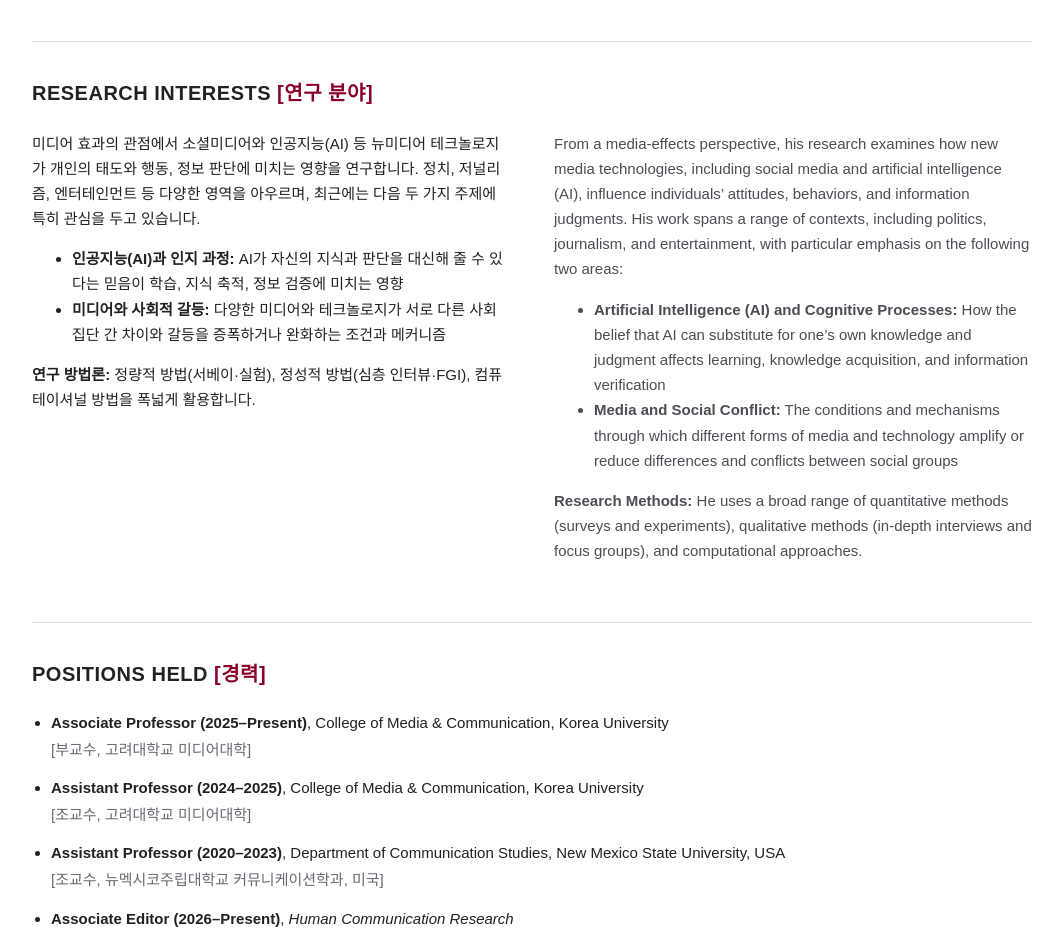
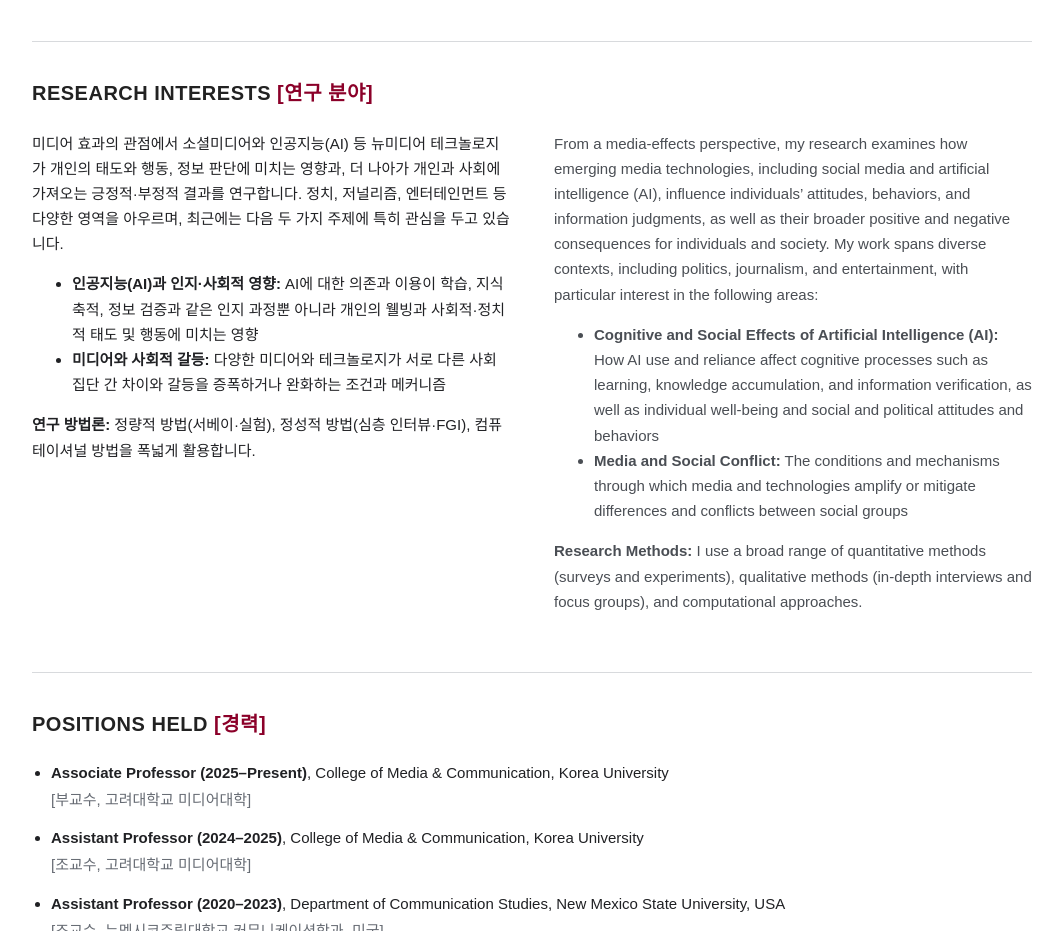
Before and after one commit to sangwonlee-ku/sangwonlee-ku.github.io, a plain HTML site: page index.html in a window 1280 px wide. Shown: the part 785-1716 px from the top of the page, without its empty margins (108-1171 px from the left). Drawn offline with Linux system fonts and the light colour scheme.

Commit message:
Update index.html

```diff
--- a/index.html
+++ b/index.html
@@ -92,10 +92,10 @@
   <div class="bilingual-copy research-copy">
 
     <div lang="ko">
-      <p>미디어 효과의 관점에서 소셜미디어와 인공지능(AI) 등 뉴미디어 테크놀로지가 개인의 태도와 행동, 정보 판단에 미치는 영향을 연구합니다. 정치, 저널리즘, 엔터테인먼트 등 다양한 영역을 아우르며, 최근에는 다음 두 가지 주제에 특히 관심을 두고 있습니다.</p>
+      <p>미디어 효과의 관점에서 소셜미디어와 인공지능(AI) 등 뉴미디어 테크놀로지가 개인의 태도와 행동, 정보 판단에 미치는 영향과, 더 나아가 개인과 사회에 가져오는 긍정적·부정적 결과를 연구합니다. 정치, 저널리즘, 엔터테인먼트 등 다양한 영역을 아우르며, 최근에는 다음 두 가지 주제에 특히 관심을 두고 있습니다.</p>
 
       <ul class="research-list">
-        <li><strong>인공지능(AI)과 인지 과정:</strong> AI가 자신의 지식과 판단을 대신해 줄 수 있다는 믿음이 학습, 지식 축적, 정보 검증에 미치는 영향</li>
+        <li><strong>인공지능(AI)과 인지·사회적 영향:</strong> AI에 대한 의존과 이용이 학습, 지식 축적, 정보 검증과 같은 인지 과정뿐 아니라 개인의 웰빙과 사회적·정치적 태도 및 행동에 미치는 영향</li>
         <li><strong>미디어와 사회적 갈등:</strong> 다양한 미디어와 테크놀로지가 서로 다른 사회집단 간 차이와 갈등을 증폭하거나 완화하는 조건과 메커니즘</li>
       </ul>
 
@@ -103,14 +103,14 @@
     </div>
 
     <div lang="en" class="english-copy">
-      <p>From a media-effects perspective, his research examines how new media technologies, including social media and artificial intelligence (AI), influence individuals’ attitudes, behaviors, and information judgments. His work spans a range of contexts, including politics, journalism, and entertainment, with particular emphasis on the following two areas:</p>
+      <p>From a media-effects perspective, my research examines how emerging media technologies, including social media and artificial intelligence (AI), influence individuals’ attitudes, behaviors, and information judgments, as well as their broader positive and negative consequences for individuals and society. My work spans diverse contexts, including politics, journalism, and entertainment, with particular interest in the following areas:</p>
 
       <ul class="research-list">
-        <li><strong>Artificial Intelligence (AI) and Cognitive Processes:</strong> How the belief that AI can substitute for one’s own knowledge and judgment affects learning, knowledge acquisition, and information verification</li>
-        <li><strong>Media and Social Conflict:</strong> The conditions and mechanisms through which different forms of media and technology amplify or reduce differences and conflicts between social groups</li>
+        <li><strong>Cognitive and Social Effects of Artificial Intelligence (AI):</strong> How AI use and reliance affect cognitive processes such as learning, knowledge accumulation, and information verification, as well as individual well-being and social and political attitudes and behaviors</li>
+        <li><strong>Media and Social Conflict:</strong> The conditions and mechanisms through which media and technologies amplify or mitigate differences and conflicts between social groups</li>
       </ul>
 
-      <p><strong>Research Methods:</strong> He uses a broad range of quantitative methods (surveys and experiments), qualitative methods (in-depth interviews and focus groups), and computational approaches.</p>
+      <p><strong>Research Methods:</strong> I use a broad range of quantitative methods (surveys and experiments), qualitative methods (in-depth interviews and focus groups), and computational approaches.</p>
     </div>
 
   </div>
```
